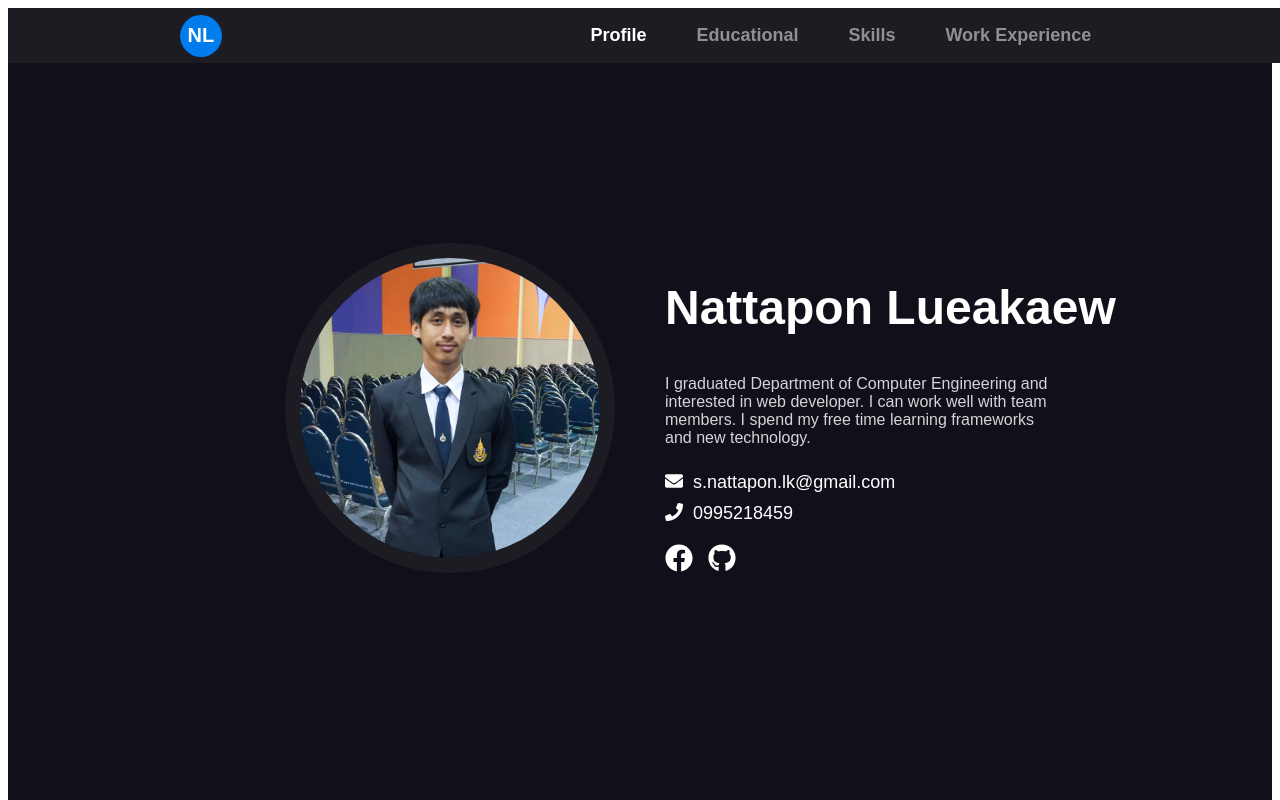
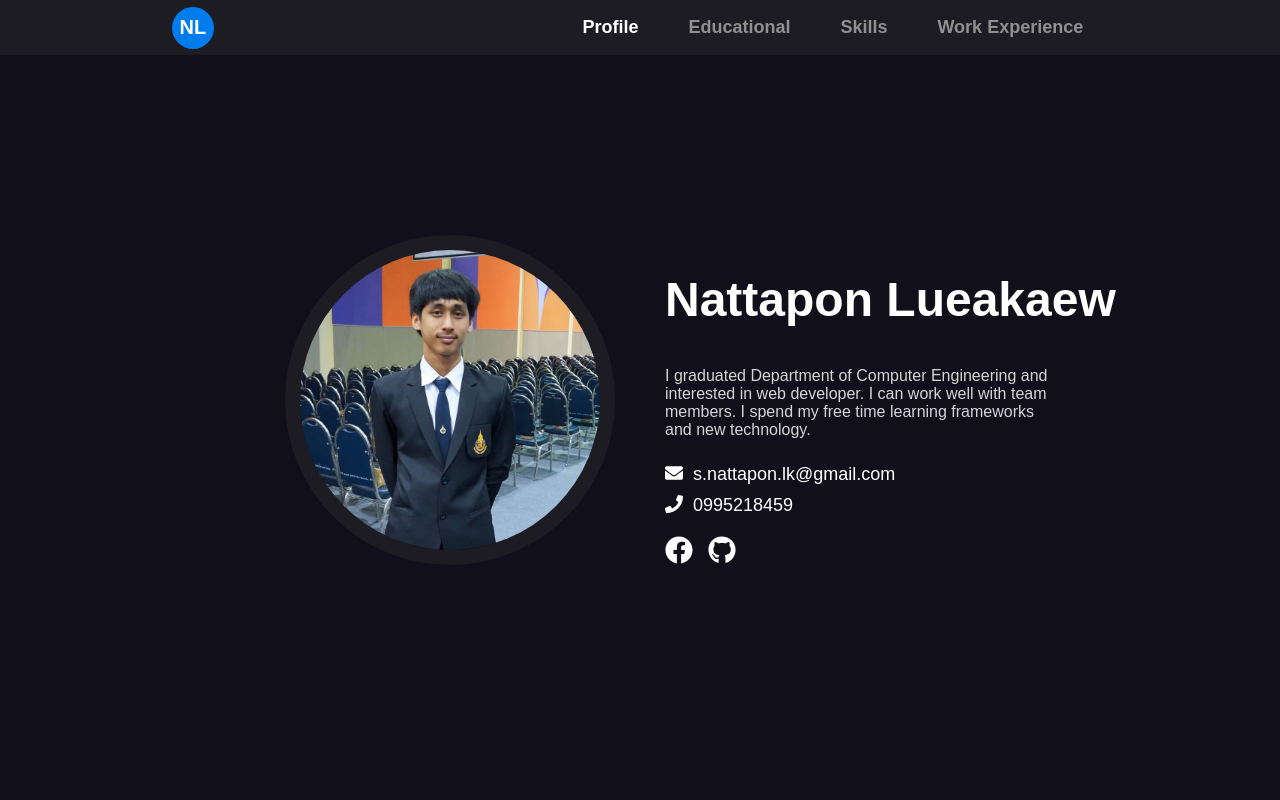
Before and after one commit to n4sunday/resume, a React (Create React App) app: page / in a window 1280 px wide. Shown: the top 800 px of the page. Built offline with nearby package versions, Linux system fonts and the light colour scheme; a web font is replaced by a local one.

Commit message:
body margin and favicon

```diff
--- a/package.json
+++ b/package.json
@@ -20,7 +20,8 @@
   },
   "scripts": {
     "start": "react-scripts start",
-    "build": "react-scripts build",
+    "cleanBuild": "rimraf ./build/*",
+    "build": "npm run cleanBuild && set \"GENERATE_SOURCEMAP=false\" && react-scripts build ",
     "test": "react-scripts test",
     "eject": "react-scripts eject",
     "dev": "react-scripts start"
--- a/src/index.js
+++ b/src/index.js
@@ -10,8 +10,6 @@ library.add(fab)
 AOS.init()
 
 ReactDOM.render(
-  <React.StrictMode>
-    <App />
-  </React.StrictMode>,
+    <App />,
   document.getElementById('root')
 );
--- a/src/styles/app.scss
+++ b/src/styles/app.scss
@@ -7,7 +7,9 @@ $primary: #007ced;
 $nav-font: #909090;
 $nav-font-hover: #fff;
 $normal-font: #d5d5d5;
-
+body {
+    margin: 0;
+}
 .app {
     width: 100%;
     overflow-y: auto;
```
Also changed, not shown: 16 other files (tests, documents, lock files or other folders).
